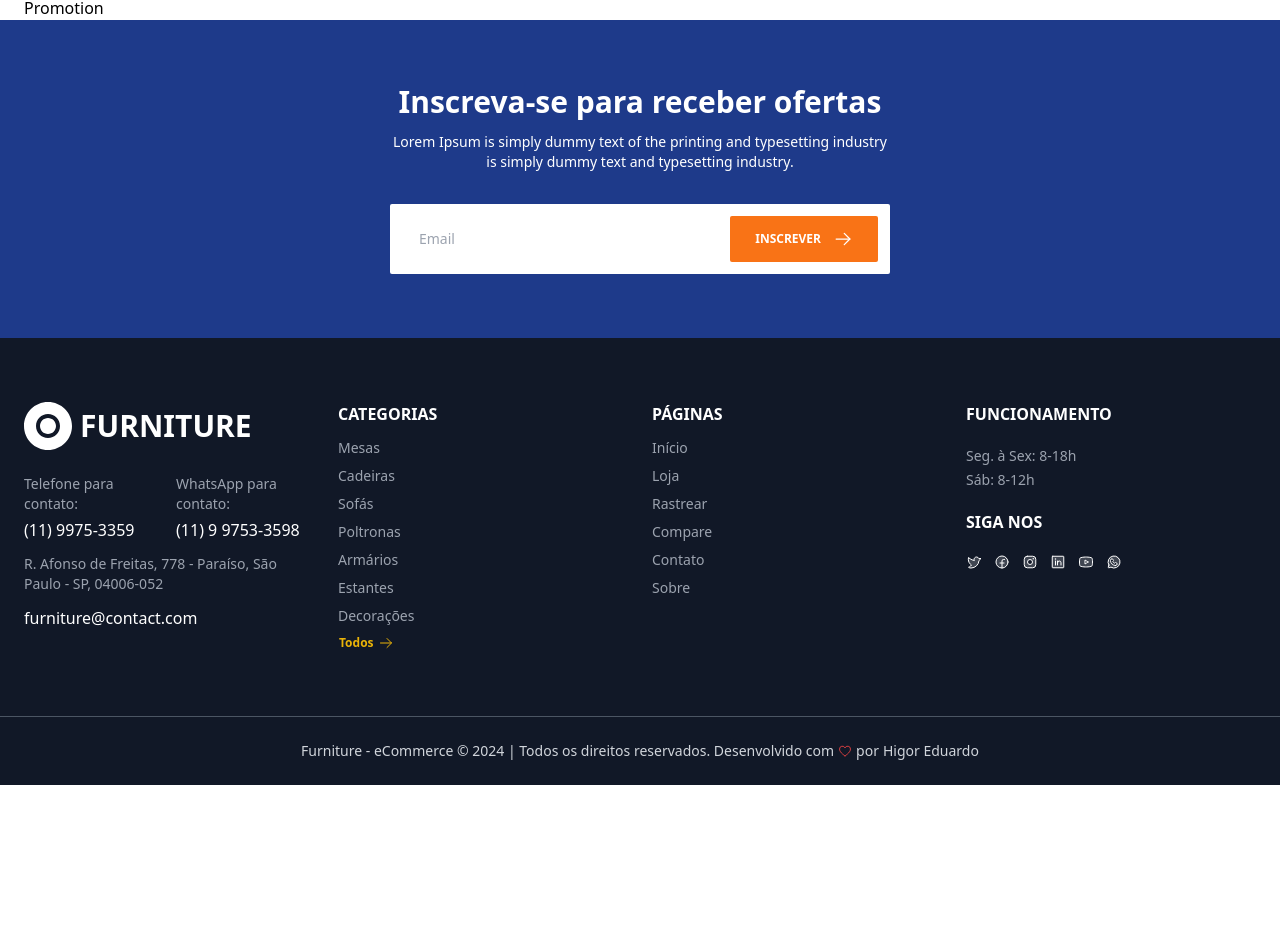
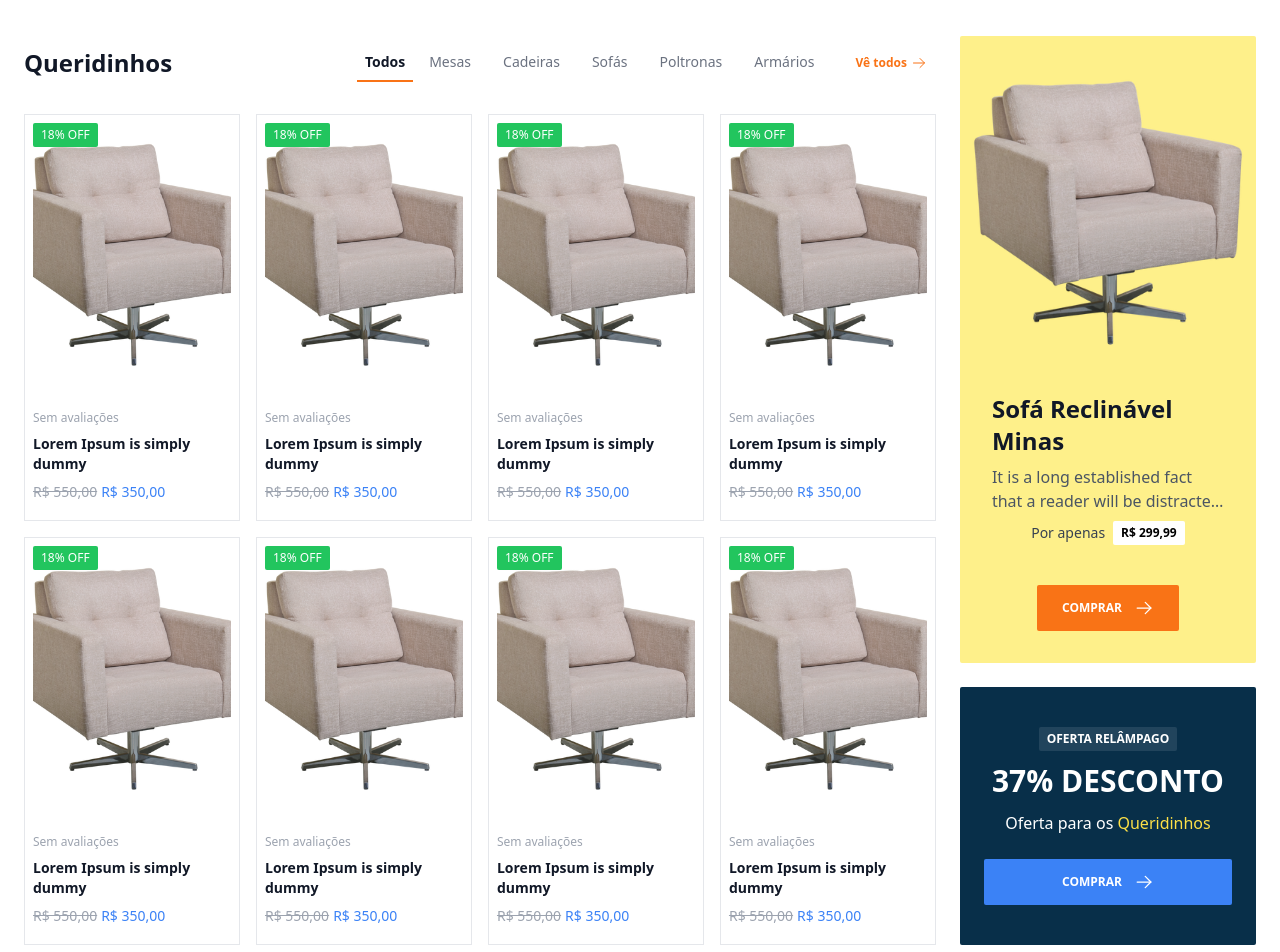
Before and after one commit to bhigoreduardo/mern-application, a React (Vite) app in the folder web/: page / in a window 1280 px wide. Shown: the part 3180-4132 px from the top of the page. Before the commit the page ends 3965 px from the top, so only its background shows below. Built offline with nearby package versions, Linux system fonts and the light colour scheme.

Commit message:
:art: Feat: Create lover widget

```diff
--- a/web/src/app/components/ui/cards/banner-card.jsx
+++ b/web/src/app/components/ui/cards/banner-card.jsx
@@ -1,6 +1,7 @@
 /* eslint-disable react/prop-types */
 import { ArrowRight } from 'phosphor-react'
 
+import { currencyPrice } from '../../../../utils/format'
 import Button from '../buttons/button'
 import Badge from '../common/badge'
 
@@ -10,16 +11,29 @@
   description,
   badge,
   image,
+  offer,
+  smallBanner = false,
 }) {
   return (
-    <article className="flex flex-col justify-around gap-8 rounded-sm py-8 bg-yellow-300 h-full">
+    <article
+      className={`flex justify-around gap-8 rounded-sm py-8 bg-yellow-200 h-full ${
+        smallBanner ? 'flex-col-reverse' : 'flex-col'
+      }`}
+    >
       <div className="flex flex-col items-center justify-center gap-2 px-8">
         <span className="font-semibold text-sm text-red-700">{category}</span>
         <span className="font-semibold text-2xl text-gray-900">{title}</span>
-        <p className="font-thin text-base text-gray-600 line-clamp-1">
+        <p className="font-thin text-base text-gray-600 line-clamp-2">
           {description}
         </p>
-        <Badge className="font-semibold bg-white uppercase mb-8">{badge}</Badge>
+        <div className="flex items-center justify-center gap-2 mb-8">
+          {offer && (
+            <span className="font-thin text-sm text-gray-700">Por apenas</span>
+          )}
+          <Badge className="font-semibold bg-white uppercase">
+            {badge || currencyPrice.format(offer)}
+          </Badge>
+        </div>
         <Button
           type="submit"
           className="bg-orange-500 text-white hover:bg-orange-600 uppercase"
--- /dev/null
+++ b/web/src/app/components/ui/cards/offer-card.jsx
@@ -0,0 +1,28 @@
+/* eslint-disable react/prop-types */
+import { ArrowRight } from 'phosphor-react'
+
+import Button from '../buttons/button'
+import Badge from '../common/badge'
+
+export default function OfferCard({ badge, title, category }) {
+  return (
+    <article className="flex flex-col gap-6 px-6 py-10 rounded-sm bg-sky-950">
+      <div className="flex flex-col items-center justify-center gap-3">
+        <Badge className="font-semibold text-white uppercase bg-white bg-opacity-10">
+          {badge}
+        </Badge>
+        <h6 className="font-semibold text-3xl text-white uppercase">{title}</h6>
+        <p className="font-thin text-base text-white">
+          Oferta para os <span className="text-yellow-300">{category}</span>
+        </p>
+      </div>
+      <Button
+        type="submit"
+        className="bg-blue-500 text-white hover:bg-blue-600 uppercase"
+      >
+        Comprar
+        <ArrowRight size={20} className="text-white" />
+      </Button>
+    </article>
+  )
+}
--- a/web/src/app/components/widget/public/home/lover.jsx
+++ b/web/src/app/components/widget/public/home/lover.jsx
@@ -1,9 +1,53 @@
+import { ArrowRight } from 'phosphor-react'
+
+import { categories, product } from '../../../../../utils/mocks/public'
+import Button from '../../../ui/buttons/button'
 import Container from '../../../ui/common/container'
+import Heading from '../../../ui/common/heading'
+import HeadingOptions from '../../../ui/common/heading-options'
+import ProductGrid from '../../../ui/common/product-grid'
+import BannerCard from '../../../ui/cards/banner-card'
+import OfferCard from '../../../ui/cards/offer-card'
 
 export default function Lover() {
   return (
-    <section>
-      <Container>Lover</Container>
+    <section className="py-16">
+      <Container>
+        <div className="flex lg:flex-row flex-col gap-6">
+          <div className="flex flex-col gap-6 w-full">
+            {/* HEADING */}
+            <Heading title="Queridinhos" className="md:flex-row flex-col">
+              <div className="flex items-center justify-center flex-wrap gap-4">
+                <HeadingOptions options={categories} max={5} />
+                <Button className="text-orange-500 hover:bg-orange-500 hover:text-white !p-2 !gap-1">
+                  Vê todos
+                  <ArrowRight size={16} />
+                </Button>
+              </div>
+            </Heading>
+            {/* PRODUCTS GRID */}
+            <ProductGrid
+              products={new Array(8).fill(product)}
+              className="gap-4"
+            />
+          </div>
+          {/* BANNER */}
+          <div className="lg:w-[400px] flex flex-col gap-6">
+            <BannerCard
+              title="Sofá Reclinável Minas"
+              description="It is a long established fact that a reader will be distracted by the readable content of a page when looking at its layout."
+              offer={299.99}
+              image="products/cover.png"
+              smallBanner
+            />
+            <OfferCard
+              badge="Oferta relâmpago"
+              title="37% desconto"
+              category="Queridinhos"
+            />
+          </div>
+        </div>
+      </Container>
     </section>
   )
 }
--- a/web/src/app/components/widget/public/home/news.jsx
+++ b/web/src/app/components/widget/public/home/news.jsx
@@ -11,8 +11,7 @@
 export default function News() {
   return (
     <section className="py-16">
-      <Container className="flex flex-col gap-6">
-        {/* PRODUCTS */}
+      <Container>
         <div className="flex lg:flex-row flex-col gap-6">
           {/* BANNER */}
           <div className="lg:w-[400px]">
```
